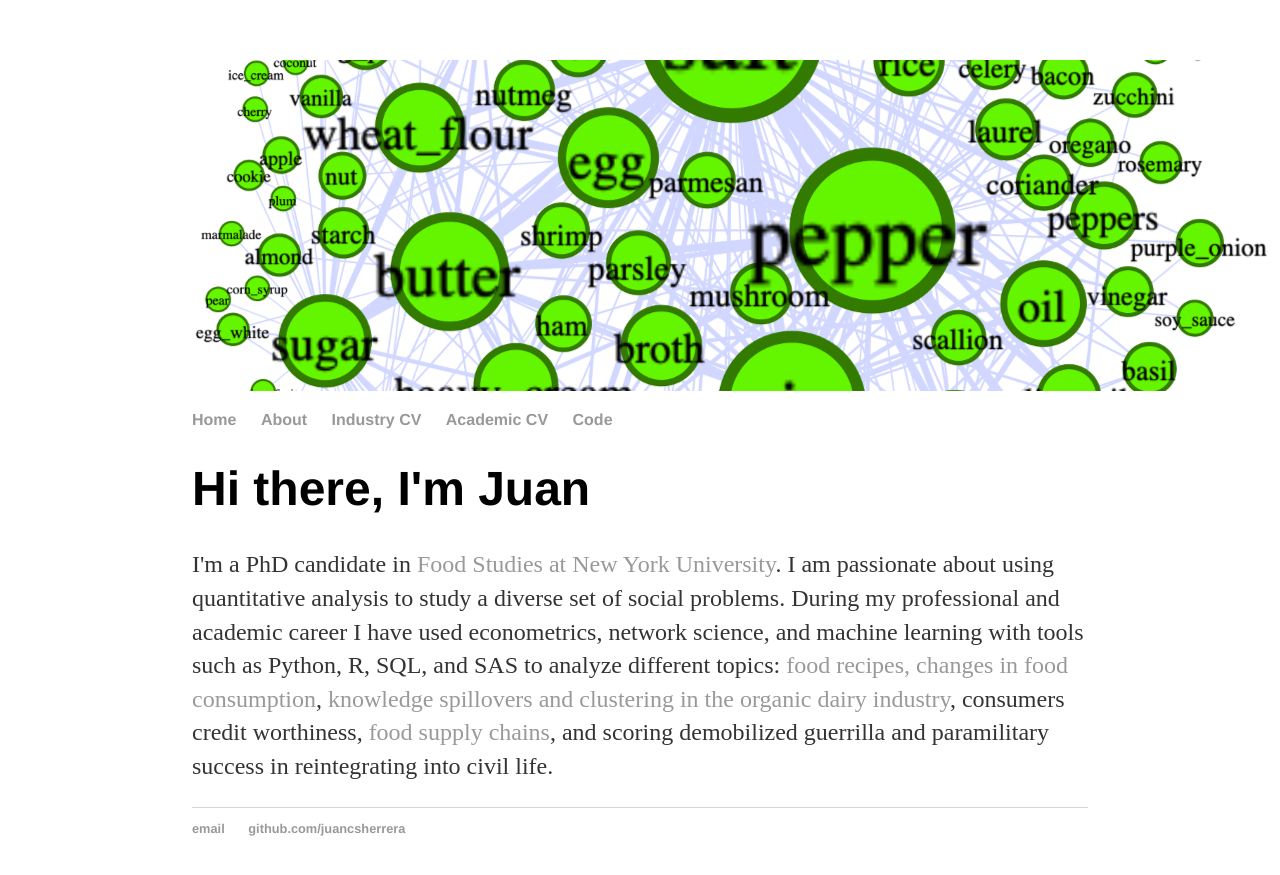
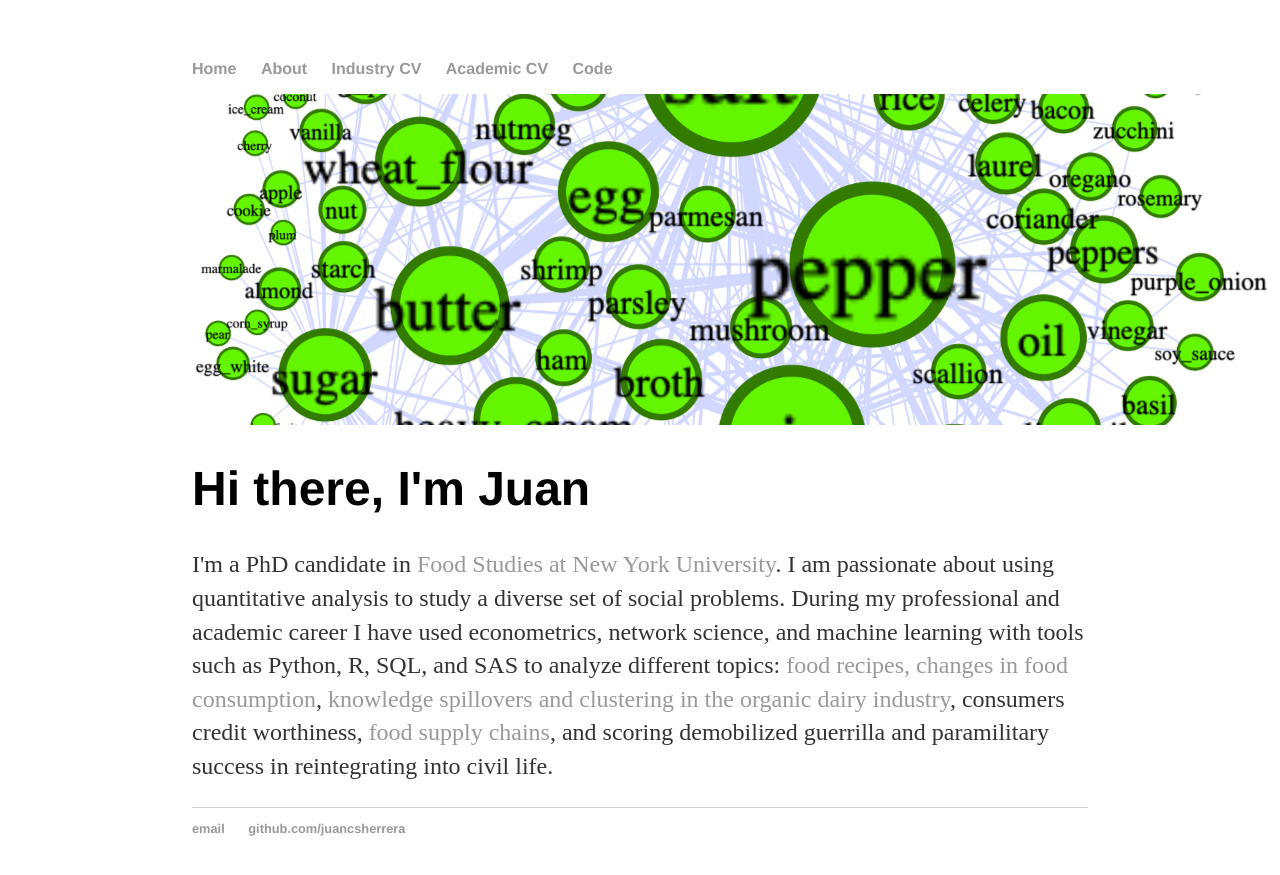
Before and after one commit to juancsherrera/juancsherrera.github.io, a Jekyll site: the page built from index.html, in a window 1280 px wide. Shown: the top 875 px of the page. Built offline with Jekyll 4.4.1, drawn with Linux system fonts in a browser that asks for light colours.

Commit message:
Update default.html

```diff
--- a/_layouts/default.html
+++ b/_layouts/default.html
@@ -5,8 +5,8 @@
 			<!-- link to main stylesheet -->
 			<link rel="stylesheet" type="text/css" href="/css/main.css">
 			<meta name="viewport" content="width=device-width, initial-scale=1" />
-			<img src="https://github.com/juancsherrera/juancsherrera.github.io/raw/master/CoNetworkHorizontal.png" width: auto max-width: 100% height: auto>
 		</head>
+
 		<body>
 			<nav>
 	    		<ul>
@@ -21,6 +21,8 @@
 	    		</ul>
 			</nav>
 
+			<img src="https://github.com/juancsherrera/juancsherrera.github.io/raw/master/CoNetworkHorizontal.png" width: auto max-width: 100% height: auto>
+
 			<div class="container">
 
 			{{ content }}
```
